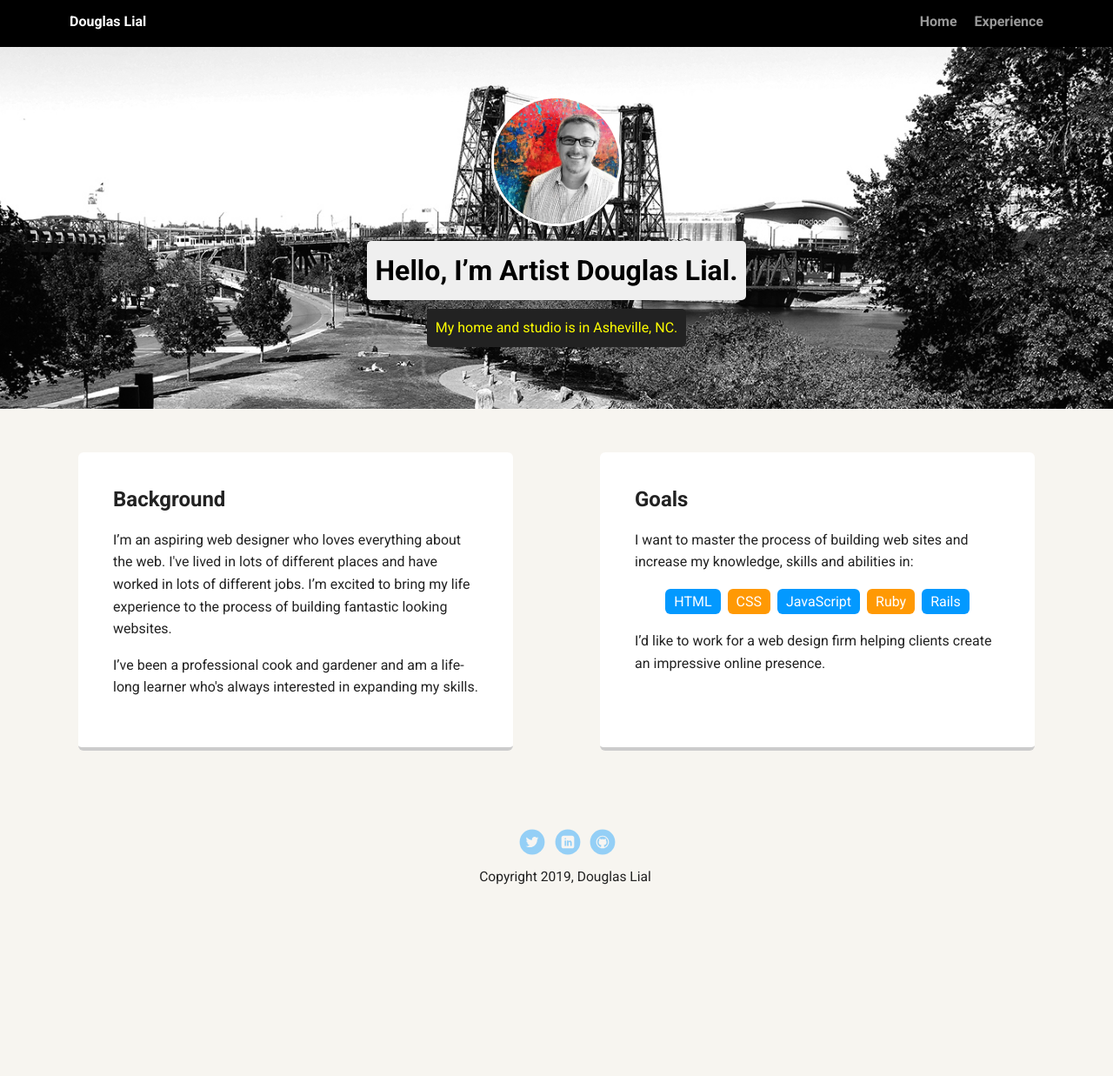
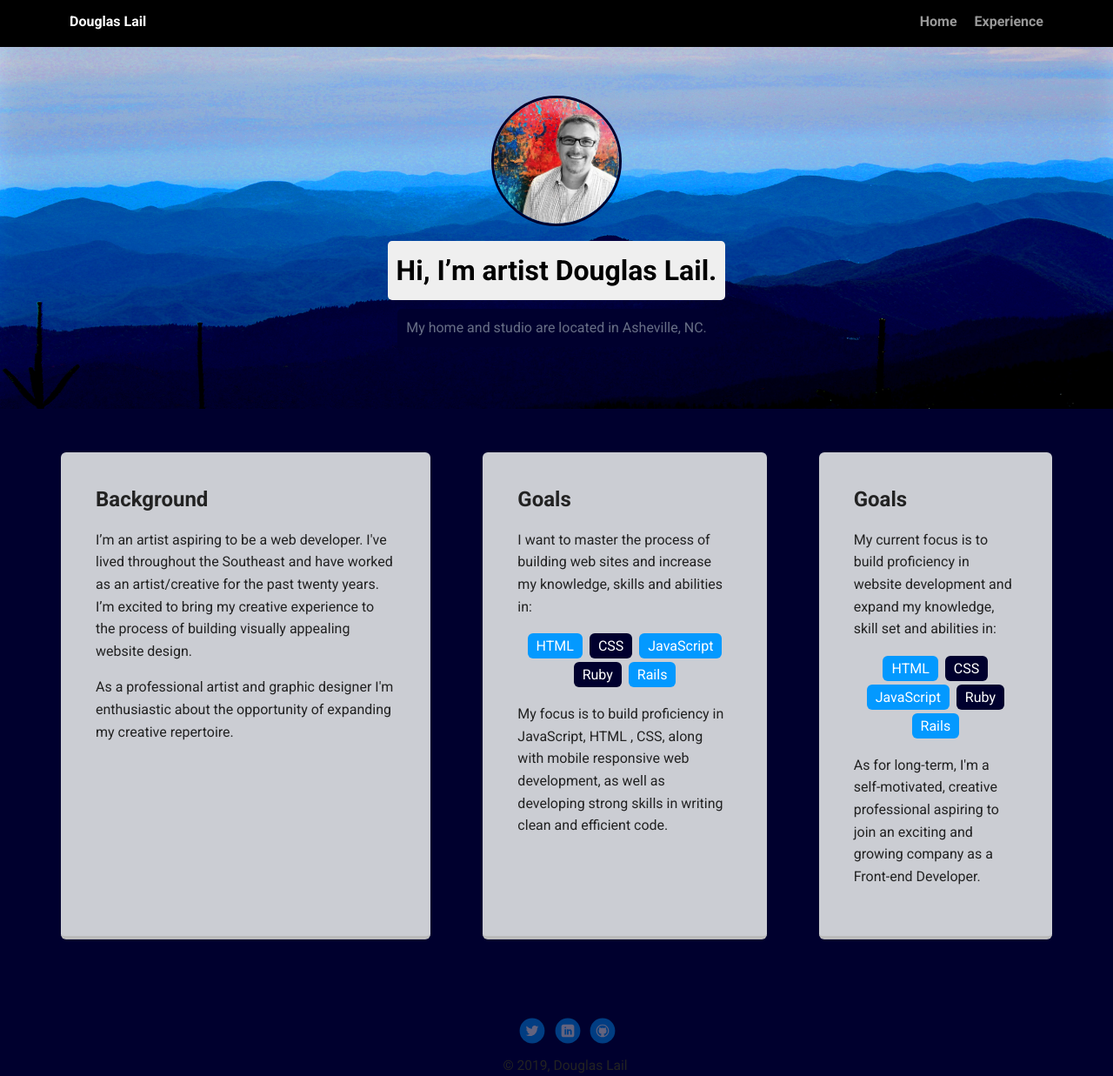
Before and after one commit to DouglasLail/Techdegree-Project-1, a plain HTML site: page index.html in a window 1280 px wide. Shown: the whole page at 87% size. Before the commit the page ends 1112 px from the top, so only its background shows below. Drawn offline with Linux system fonts and the light colour scheme; a web font is replaced by a local one.

Commit message:
Update from 2-18-19

```diff
--- a/index.html
+++ b/index.html
@@ -10,7 +10,7 @@
 
     <div class="main-nav">
         <ul class="nav">
-          <li class="name">Douglas Lial</li>
+          <li class="name">Douglas Lail</li>
           <li><a href="#">Home</a></li>
           <li><a href="#">Experience</a></li>
         </ul>
@@ -18,15 +18,15 @@
 
     <header>
       <img src="images/me.png" alt="Douglas Lail in front of Painting" class="profile-image">
-      <h1 class="tag name">Hello, I’m Artist Douglas Lial.</h1>
-      <p class="tag location">My home and studio is in Asheville, NC.</p>
+      <h1 class="tag name">Hi, I’m artist Douglas Lail.</h1>
+      <p class="tag location">My home and studio are located in Asheville, NC.</p>
     </header>
 
     <main class="flex">
       <div class="card">
         <h2>Background</h2>
-        <p>I’m an aspiring web designer who loves everything about the web. I've lived in lots of different places and have worked in lots of different jobs. I’m excited to bring my life experience to the process of building fantastic looking websites.</p>
-        <p>I’ve been a professional cook and gardener and am a life-long learner who's always interested in expanding my skills.</p>
+        <p>I’m an artist aspiring to be a web developer. I've lived throughout the Southeast and have worked as an artist&#47;creative for the past twenty years. I’m excited to bring my creative experience to the process of building visually appealing website design.</p>
+        <p>As a professional artist and graphic designer I'm enthusiastic about the opportunity of expanding my creative repertoire.</p>
       </div>
 
       <div class="card">
@@ -39,7 +39,20 @@
           <li>Ruby</li>
           <li>Rails</li>
         </ul>
-        <p>I’d like to work for a web design firm helping clients create an impressive online presence.</p>
+        <p> My focus is to build proficiency in JavaScript, HTML , CSS, along with mobile responsive web development, as well as developing strong skills in writing clean and efficient code.</p>
+      </div>
+
+      <div class="card">
+        <h2>Goals</h2>
+        <p> My current focus is to build proficiency in website development and expand my knowledge, skill set and abilities in:</p>
+        <ul class="skills">
+          <li>HTML</li>
+          <li>CSS</li>
+          <li>JavaScript</li>
+          <li>Ruby</li>
+          <li>Rails</li>
+        </ul>
+        <p>As for long-term, I'm a self-motivated, creative professional aspiring to join an exciting and growing company as a Front-end Developer.</p>
       </div>
 
     </main>
@@ -49,7 +62,7 @@
         <li><a href="https://www.linkedin.com/in/douglaslail" class="social linkedin">LinkedIn</a></li>
         <li><a href="https://github.com/DouglasLail" class="social github">Github</a></li>
       </ul>
-      <p class="copyright">Copyright 2019, Douglas Lial</p>
+      <p class="copyright">&copy 2019, Douglas Lail</p>
     </footer>
   </body>
   </html>
--- a/styles.css
+++ b/styles.css
@@ -9,7 +9,7 @@ body {
   text-align: center;
   font-family: 'Roboto', sans-serif;
   color: #222;
-  background: #f7f5f0;
+  background: #00002e;
 }
 /* Link Styles */
 
@@ -57,7 +57,7 @@ a:hover {
 
 header {
   text-align: center;
-  background: url('images/portland.jpg') no-repeat top center ;
+  background: url('images/asheville.jpg') no-repeat top center ;
   background-size: cover;
   overflow: hidden;
   padding-top: 60px;
@@ -70,7 +70,7 @@ header .profile-image {
   width: 150px;
   height: 150px;
   border-radius: 50%;
-  border: 3px solid white;
+  border: 3px solid #00002e;
   transition: all .5s;
 }
 header .profile-image:hover {
@@ -85,21 +85,21 @@ header .profile-image:hover {
   margin: 10px auto;
 }
 .location {
-  background-color: #222;
-  color: yellow;
+  background-color: #00002e;
+  color: #676E86;
 }
 .card {
   margin: 30px;
   padding: 20px 40px 40px;
   max-width: 500px;
   text-align: left;
-  background: #fff;
-  border-bottom: 4px solid #ccc;
+  background: #CBCDD3;
+  border-bottom: 4px solid #bbb;
   border-radius: 6px;
   transition: all .5s;
 }
 .card:hover {
-  border-color: #ff99ff;
+  border-color: #676E86;
 }
 
 ul.skills {
@@ -110,7 +110,7 @@ ul.skills {
 .skills li {
   border-radius: 6px;
   display: inline-block;
-  background: #ff9904;
+  background: #00002e;
   color: white;
   padding: 5px 10px;
   margin: 2px;
```
Also changed, not shown: images/asheville.jpg (added), images/portland.jpg (deleted).
